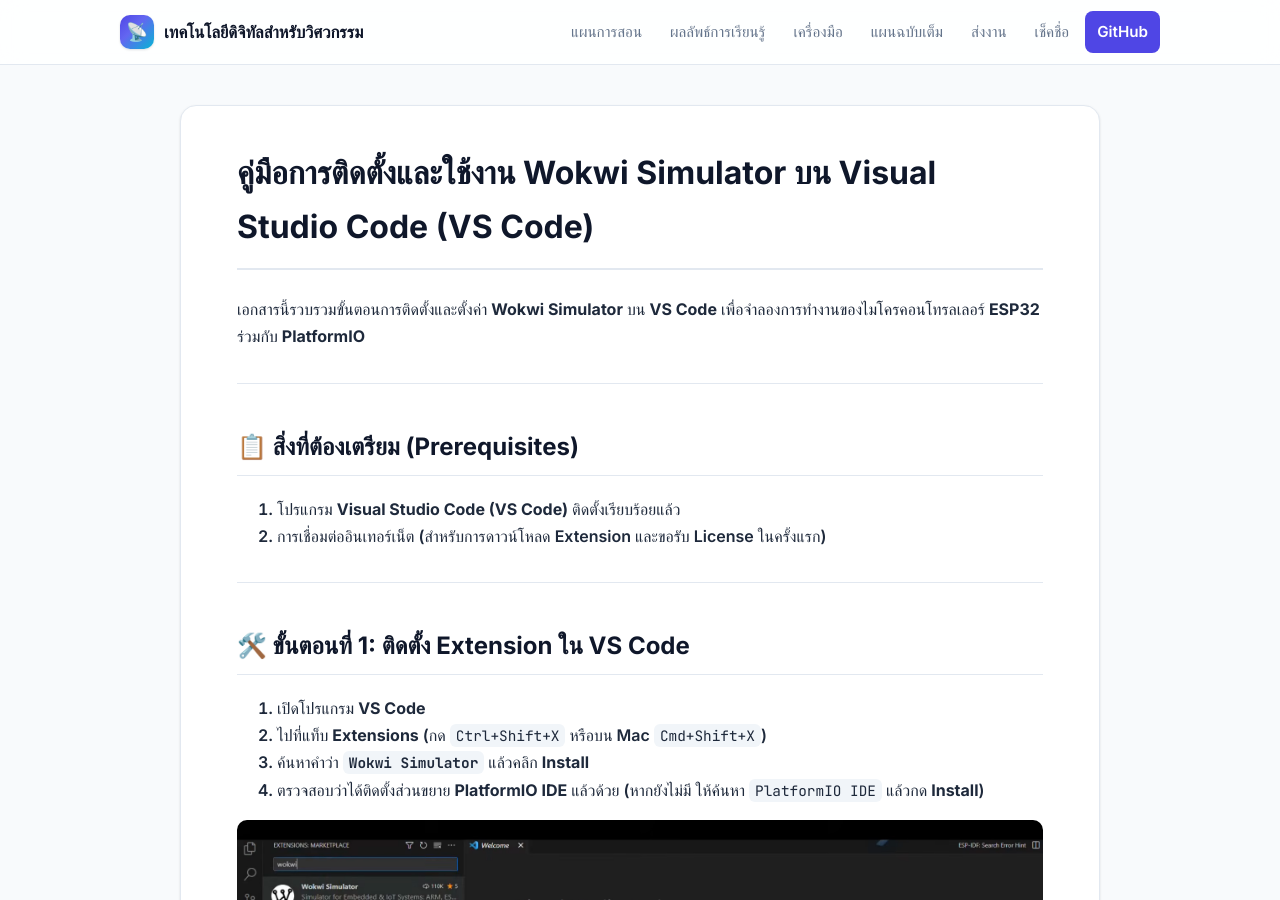
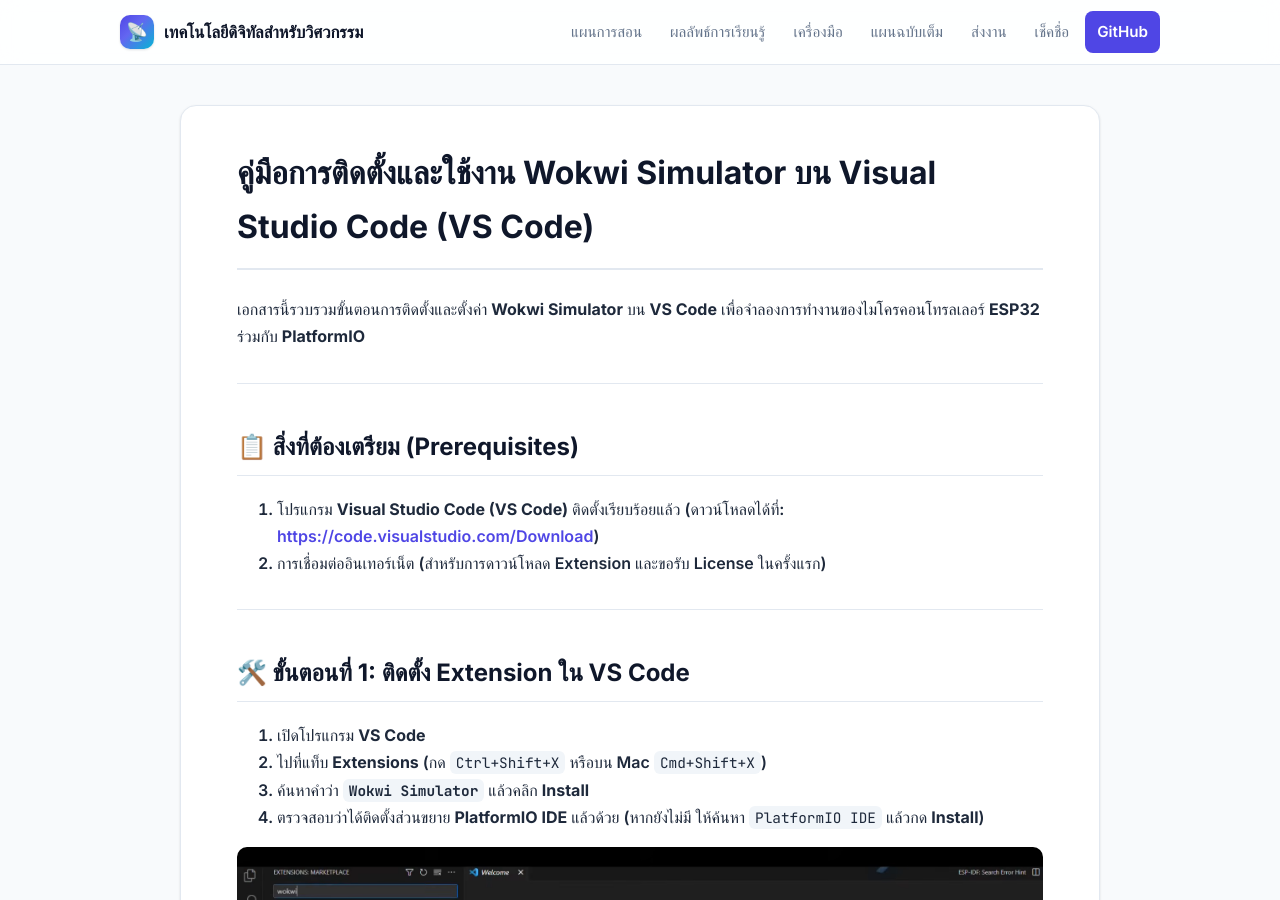
Before and after one commit to alfaXphoori/TechEngineering, a Jekyll site: the page built from WOKWI_VSCODE_GUIDE.md, in a window 1280 px wide and 900 px high. Built offline with Jekyll 4.4.1, drawn with Linux system fonts in a browser that asks for light colours; some web fonts are replaced.

Commit message:
Add VS Code official download link to prerequisites

```diff
--- a/WOKWI_VSCODE_GUIDE.md
+++ b/WOKWI_VSCODE_GUIDE.md
@@ -11,7 +11,7 @@
 
 ## 📋 สิ่งที่ต้องเตรียม (Prerequisites)
 
-1. โปรแกรม **Visual Studio Code (VS Code)** ติดตั้งเรียบร้อยแล้ว
+1. โปรแกรม **Visual Studio Code (VS Code)** ติดตั้งเรียบร้อยแล้ว (ดาวน์โหลดได้ที่: [https://code.visualstudio.com/Download](https://code.visualstudio.com/Download))
 2. การเชื่อมต่ออินเทอร์เน็ต (สำหรับการดาวน์โหลด Extension และขอรับ License ในครั้งแรก)
 
 ---
```
Also changed, not shown: chapters/ch05-microcontroller/wokwi-vscode-guide.md (+1 -1 lines).
